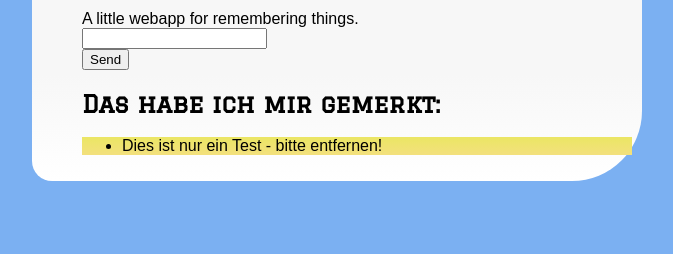
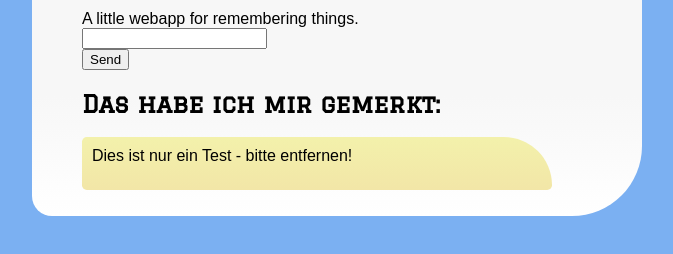
Before and after one commit to rotespferd/MerkEsDir, a plain HTML site: page index.html in a window 1280 px wide. Shown: the part 112-366 px from the top of the page, without its empty margins (303-976 px from the left). Drawn offline with Linux system fonts and the light colour scheme.

Commit message:
Merklist look a bit like paper.

```diff
--- a/screen.css
+++ b/screen.css
@@ -27,7 +27,15 @@ body{
 }
 
 #merkliste {
-	background: -webkit-linear-gradient(#ebe664 0%, #f3e07d 100%);
+	background: -webkit-linear-gradient(#f3f1ab 0%, #f2e6a7 100%);
+	width: 450px;
+	padding: 10px 10px;
+	border-radius: 15px 150px 15px 15px;
+}
+
+#merkliste li {
+	list-style: none;
+	padding-bottom: 15px;
 }
 
 .hidden{
```
